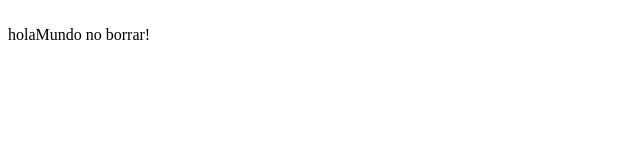
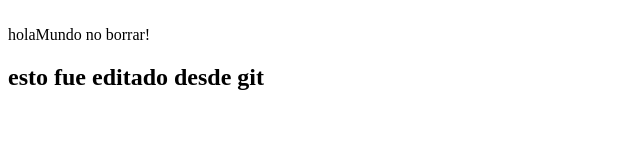
Before and after one commit to BorisAQ/learning-git, a plain HTML site: page index.html in a window 1280 px wide. Shown: the whole page, without its empty margins (0-640 px from the left). Drawn offline with Linux system fonts and the light colour scheme.

Commit message:
Update index.html

```diff
--- a/index.html
+++ b/index.html
@@ -1 +1,4 @@
 <br>holaMundo no borrar!
+
+
+<h2>esto fue editado desde git</h2>
```
